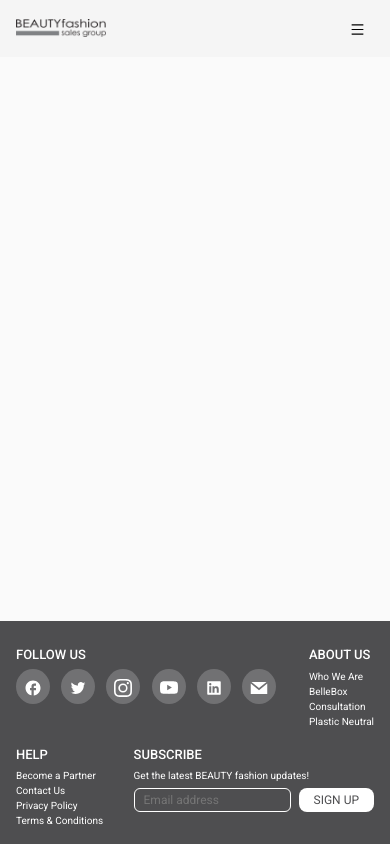
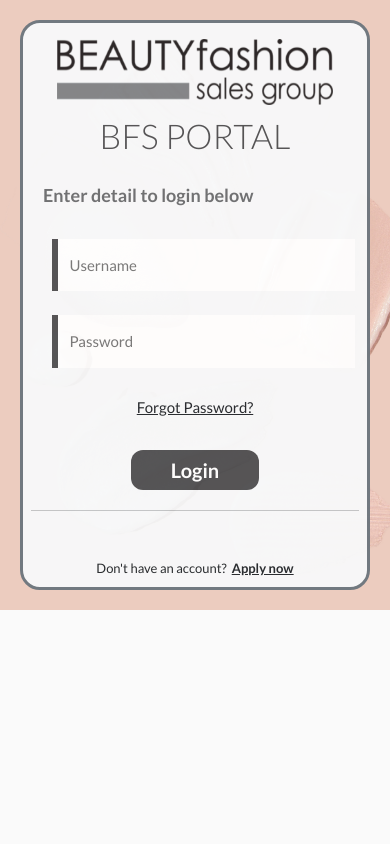
Before and after one commit to Ripty-Dx/bfsportal, a React (Create React App) app: page / in a window 390 px wide. Built offline with nearby package versions, Linux system fonts and the light colour scheme.

Commit message:
global css

```diff
--- a/src/App.css
+++ b/src/App.css
@@ -7,7 +7,7 @@ body,
 #root {
   height: 100%;
   width: 100%;
-  overflow: auto;
+  /* overflow: auto; */
 }
 :root {
   --main_app_background_color: #fafafa;
@@ -18,6 +18,9 @@ body,
   --header_font_color: #575758;
   --header_font_light_color: #b0b0b1;
   --header_font_family:Roboto, sans-serif;
+  --header_drop_down_list_background_color: white;
+  --header_drop_down_list_onHover_background_color:rgba(194, 217, 249, 0.3);
+  --header_side_navBar_background_color:#eeeeeed1;
 }
 .bg-gray {
   background-color: #6b6d6f;
--- a/src/App.js
+++ b/src/App.js
@@ -1,17 +1,17 @@
 import "./App.css";
-import Footer from "./components/Footer";
+// import Footer from "./components/Footer";
 // import Header from "./components/Header";
-import Header1 from "./components/Header1";
-// import Login from "./components/Login";
+// import Header1 from "./components/Header1";
+import Login from "./components/Login";
 
 function App() {
   return (
     <>
-      {/* <Login /> */}
+      <Login />
       {/* <Header/> */}
-      <Header1/>
+      {/* <Header1/> */}
 
-      <Footer/>
+      {/* <Footer/> */}
     </>
   );
 }
--- a/src/components/Header1.css
+++ b/src/components/Header1.css
@@ -24,7 +24,7 @@
 }
 .list ul {
   border-radius: 12px;
-  background-color: white;
+  background-color: var(--header_drop_down_list_background_color);
   list-style: none;
   padding-left: 0;
   z-index: 1;
@@ -39,7 +39,7 @@
   min-width: max-content;
 }
 .list ul li:hover {
-  background-color: rgba(194, 217, 249, 0.3);
+  background-color: var(--header_drop_down_list_onHover_background_color);
 }
 .list ul li a {
   text-decoration: none;
@@ -87,7 +87,7 @@
 }
 #mobile_header_options ul li {
   border: 1px solid white;
-  background-color: #eeeeeed1;
+  background-color:var(--header_side_navBar_background_color);
   color: var(--header_font_color);
   padding: 5px;
   padding-left: 2em;
--- a/src/components/Login.css
+++ b/src/components/Login.css
@@ -2,6 +2,7 @@
 .image-section {
   height: 100vh;
   overflow: hidden;
+  /* width: 100%; */
 }
 .loginInput {
   padding: 15px;
@@ -54,7 +55,7 @@
   /* background-image: linear-gradient(to bottom right, #fcfcfe,#f0f3fa);   */
 }
 .bg-image {
-  background: url("../images/BFS-login-page1.jpg");
+  background: url("../images/BFS Portal Site.png");
   background-repeat: no-repeat;
   background-size: contain;
 }
@@ -63,7 +64,7 @@
     font-size: 34px;
   }
   .bg-image {
-    background: url("../images/BFS-login-page1.jpg");
+    background: url("../images/BFS Portal Site.png");
     /* background-repeat: no-repeat; */
     background-size: cover;
   }
@@ -160,9 +161,10 @@
     /* display: block; */
     /* position: absolute; */
     height: 100%;
+    /* width: 100%; */
   }
   .bg-image {
-    background: url("../images/BFS-login-page1.jpg");
+    background: url("../images/BFS Portal Site.png");
     /* background-repeat: no-repeat; */
     background-size: cover;
   }
--- a/src/components/Login.jsx
+++ b/src/components/Login.jsx
@@ -2,6 +2,7 @@ import React from "react";
 import "./Login.css";
 // import image from "../images/BFS-login-page1.jpg";
 import logo from "../images/BeautyFashionLogo.png";
+// import portal_login_image from "../images/BFS Portal Site.png"
 const Login = () => {
 
   return (
```
Also changed, not shown: src/images/BFS Portal Site.png (added).
